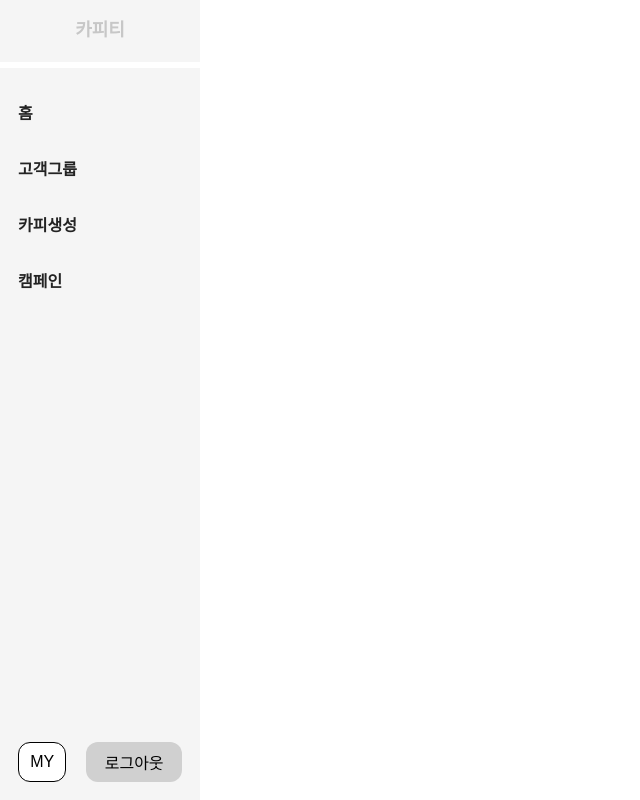
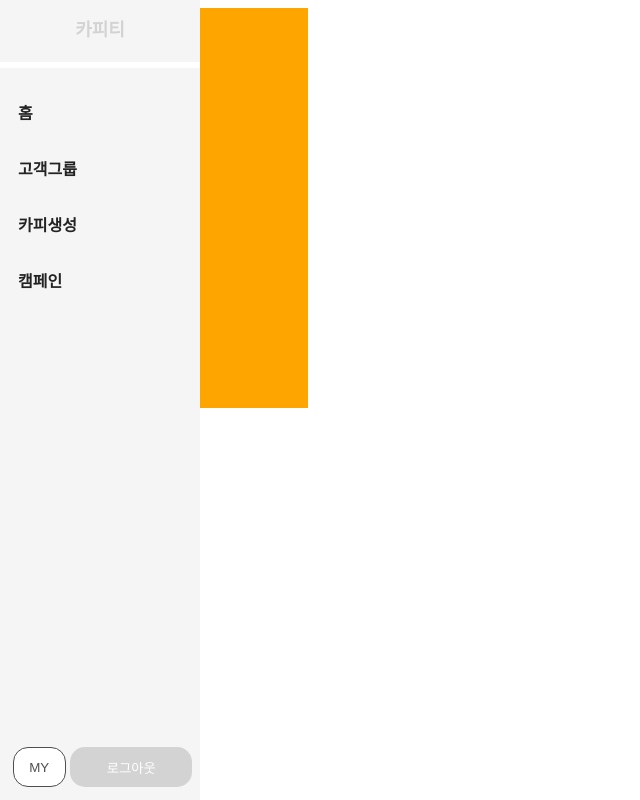
Before and after one commit to swcamp-teamP03/COPYT_Frontend, a React app: page /clients in a window 1280 px wide. Shown: the whole page, without its empty margins (0-640 px from the left). Built offline with nearby package versions, Linux system fonts and the light colour scheme.

Commit message:
[Ref] : 재사용 버튼 수정

```diff
--- a/src/components/common/Button/Button.style.ts
+++ b/src/components/common/Button/Button.style.ts
@@ -1,23 +1,40 @@
 import styled from 'styled-components';
 
-import { ButtonProps } from '.';
+interface HeaderButtonProps {
+  buttonSize: 'buttonS' | 'buttonM' | 'buttonL';
+  buttonColor: 'normal' | 'disabled' | 'active' | 'sDisabled' | 'sNormal' | 'sActive';
+  disabled: boolean;
+}
 
-export const Button = styled.button<ButtonProps>`
-  position: relative;
-  display: flex;
-  align-items: center;
-  justify-content: center;
-  font-weight: 400;
-  width: ${({ width }) => width ?? '10rem'};
-  height: ${({ height }) => height ?? '3.125rem'};
-  border: ${({ border }) => border ?? 'solid 1px'};
-  border-radius: 12px;
-  text-align: center;
-  font-size: ${({ fontSize }) => fontSize ?? 'medium'};
-  color: ${({ color, theme }) => color ?? theme.colors.white};
-  background-color: ${({ backgroundColor, theme }) => backgroundColor ?? theme.colors.black};
-
-  &:hover {
+export const HeaderButton = styled.button<HeaderButtonProps>`
+  ${(props) => props.theme.button[`${props.buttonSize}`]}
+  cursor : ${(props) => (props.buttonColor === 'disabled' ? 'default' : 'point')};
+  background-color: ${({ theme, buttonColor }) => {
+    const colors = {
+      disabled: theme.colors.gray10,
+      normal: theme.colors.gray90,
+      active: theme.colors.black,
+      sDisabled: theme.colors.white,
+      sNormal: theme.colors.white,
+      sActive: theme.colors.white,
+    };
+    return colors[buttonColor ?? 'active'];
+  }};
+  color: ${({ theme, buttonColor }) => {
+    const colors = {
+      disabled: theme.colors.white,
+      normal: theme.colors.white,
+      active: theme.colors.white,
+      sDisabled: theme.colors.gray10,
+      sNormal: theme.colors.gray60,
+      sActive: theme.colors.black,
+    };
+    return colors[buttonColor ?? 'active'];
+  }};
+  border: ${(props) => (props.buttonColor === 'sDisabled' || props.buttonColor === 'sNormal' || props.buttonColor === 'sActive' ? 'solid 1px' : 'none')};
+  width: ${(props) => (props.buttonSize === 'buttonL' ? '13rem' : '')};
+  width: ${(props) => (props.buttonSize === 'buttonM' ? '7.6rem' : '3.3rem')};
+  :hover {
     background-color: ButtonFace;
   }
 `;
--- a/src/components/common/Button/index.tsx
+++ b/src/components/common/Button/index.tsx
@@ -1,20 +1,23 @@
-import { ReactNode } from 'react';
-import { CSSProperties } from 'styled-components';
+import React from 'react';
+import { HeaderButton } from './Button.style';
 
-import * as S from './Button.style';
-
-export interface ButtonProps {
-  children: ReactNode;
-  width?: CSSProperties['width'];
-  height?: CSSProperties['height'];
-  fontSize?: CSSProperties['fontSize'];
-  color?: CSSProperties['color'];
-  backgroundColor?: CSSProperties['backgroundColor'];
-  border?: CSSProperties['border'];
+interface PageHeaderProps {
+  title: string;
+  buttonSize?: 'buttonS' | 'buttonM' | 'buttonL';
+  buttonColor?: 'normal' | 'disabled' | 'active' | 'sDisabled' | 'sNormal' | 'sActive';
+  onButtonClick?: () => void;
+  disabled?: boolean;
+  borderRadius?: string;
 }
 
-const Button = ({ children, width, ...props }: ButtonProps) => {
-  return <S.Button {...props}>{children} </S.Button>;
+const Button: React.FC<PageHeaderProps> = ({ title, buttonSize = 'buttonM', buttonColor = 'active', onButtonClick, disabled = false, borderRadius = '4px' }) => {
+  return (
+    <div>
+      <HeaderButton buttonSize={buttonSize} buttonColor={disabled ? 'disabled' : buttonColor} onClick={onButtonClick} disabled={disabled} style={{ borderRadius }}>
+        {title}
+      </HeaderButton>
+    </div>
+  );
 };
 
 export default Button;
--- a/src/components/common/GNB/index.tsx
+++ b/src/components/common/GNB/index.tsx
@@ -1,13 +1,20 @@
 import React from 'react';
 import styled from 'styled-components';
-import { Button } from '../Button/Button.style';
 import { useNavigate } from 'react-router-dom';
+import Button from '../Button';
 
 const GNB = () => {
   const navigate = useNavigate();
 
   const handleNavigation = (path: any) => {
     navigate(path);
+  };
+
+  const handleMyClick = () => {
+    handleNavigation('/my');
+  };
+  const handleLogoutClick = () => {
+    handleNavigation('/');
   };
 
   return (
@@ -21,12 +28,8 @@ const GNB = () => {
         <NavItem onClick={() => handleNavigation('/campain')}>캠페인</NavItem>
       </NavWrapper>
       <ButtonWrapper>
-        <Button backgroundColor="white" color="black" width="50px" height="40px" onClick={() => navigate('my')}>
-          MY
-        </Button>
-        <Button backgroundColor="#D0D0D0" color="gray70" width="100px" height="40px" border="none" onClick={() => navigate('/')}>
-          로그아웃
-        </Button>
+        <Button title="MY" buttonSize="buttonS" buttonColor="sNormal" borderRadius="15px" onButtonClick={handleMyClick}></Button>
+        <Button title="로그아웃" buttonSize="buttonM" buttonColor="disabled" borderRadius="15px" onButtonClick={handleLogoutClick}></Button>
       </ButtonWrapper>
     </GNBContainer>
   );
@@ -83,6 +86,6 @@ const NavItem = styled.div`
 
 const ButtonWrapper = styled.div`
   display: flex;
-  padding: 18px;
-  gap: 20px;
+  padding: 0.8rem;
+  gap: 0.3rem;
 `;
--- a/src/pages/ClientGroups.tsx
+++ b/src/pages/ClientGroups.tsx
@@ -1,15 +1,15 @@
 import React from 'react';
-import { Button } from '../components/common/Button/Button.style';
+import styled from 'styled-components';
 
 const ClientGroups = () => {
-  return (
-    <div>
-      나는야 고객그룹 !{' '}
-      <Button width="900" height="400" backgroundColor="black">
-        카피 추천 받기
-      </Button>
-    </div>
-  );
+  return <CLient>왜 안보임</CLient>;
 };
 
 export default ClientGroups;
+
+const CLient = styled.div`
+  color: black;
+  width: 300px;
+  height: 400px;
+  background-color: orange;
+`;
--- a/src/styles/theme.ts
+++ b/src/styles/theme.ts
@@ -5,12 +5,12 @@ const colors = {
   white: '#FFFFFF',
   black: '#232323',
   gray0: '#F5F5F5',
-  gray10: '#C7C7C7',
+  gray10: '#D3D3D3',
   gray20: '#B7B7B7',
   gray30: '#DFDFDF',
   gray40: '#D0D0D0',
   gray50: '#B8B8B8',
-  gray60: '#B7B7B7',
+  gray60: '#4E4E4E',
   gray70: '#5F5F5F',
   gray80: '#555555',
   gray90: '#424242',
```
Also changed, not shown: src/components/Layout.tsx (added, +39 -0 lines).
